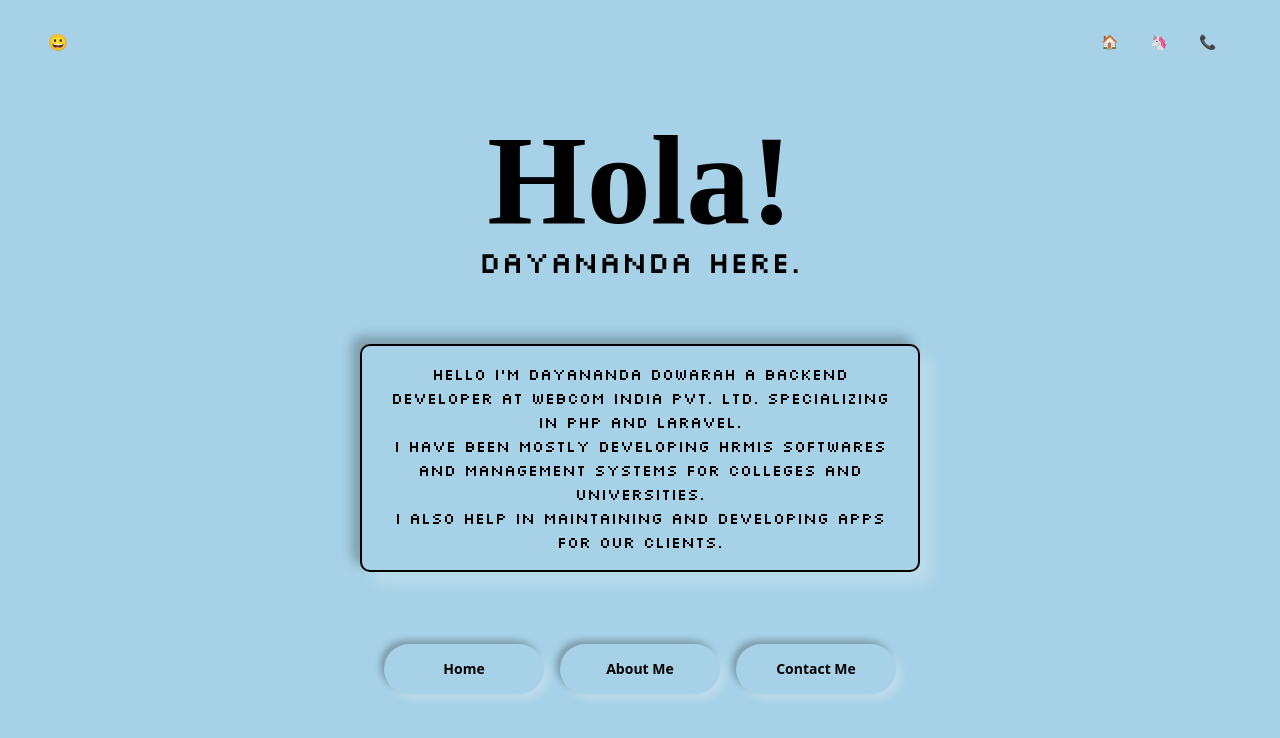
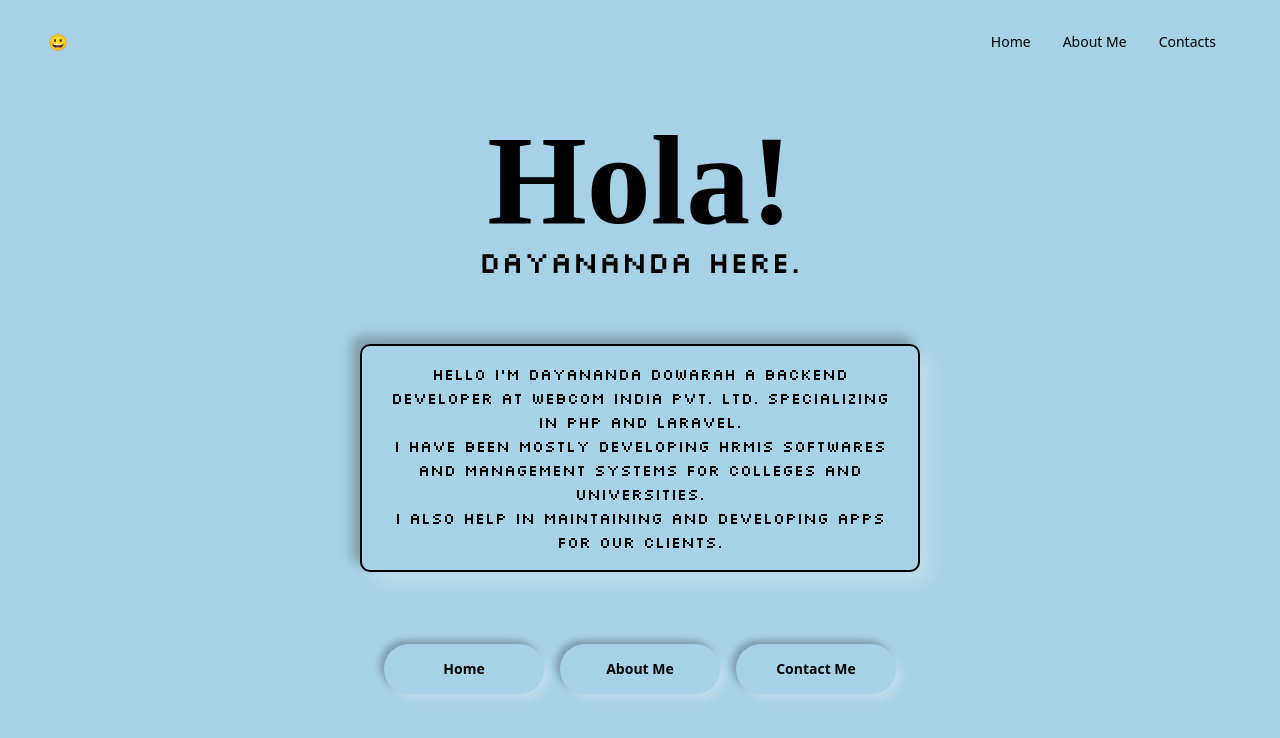
Before and after one commit to kuromadara/portfolio, a Next.js app: page / in a window 1280 px wide. Shown: the top 738 px of the page. Built offline with nearby package versions, Linux system fonts and the light colour scheme; a web font is replaced by a local one.

Commit message:
responive fix 2.0

```diff
--- a/Components/Navigation.tsx
+++ b/Components/Navigation.tsx
@@ -56,20 +56,20 @@ const Navigation = () => {
                         className={`flex-1 justify-self-center pb-3 mt-8 md:block md:pb-0 md:mt-0 ${navbar ? 'block' : 'hidden'
                             }`}
                     >
-                        <ul className="flex flex-col p-4 items-center mt-4 bg-gray-50 rounded-lg md:flex-row md:space-x-8 md:mt-0 md:text-sm md:font-medium md:border-0 md:bg-white dark:bg-gray-800 md:dark:bg-gray-900 dark:border-gray-700">
+                        <ul className="flex flex-col p-4 mt-4 bg-gray-50 rounded-lg md:flex-row md:space-x-8 md:mt-0 md:text-sm md:font-medium md:border-0 md:bg-white dark:bg-gray-800 md:dark:bg-gray-900 dark:border-gray-700">
                             <li >
                                 <Link href="/">
-                                    <a>&#127968;</a>
+                                    <a>Home</a>
                                 </Link>
                             </li>
                             <li>
                                 <Link href="/about-us">
-                                    <a>&#129412;</a>
+                                    <a>About Me</a>
                                 </Link>
                             </li>
                             <li>
                                 <Link href="/contact-us">
-                                    <a>&#128222;</a>
+                                    <a>Contacts</a>
                                 </Link>
                             </li>
                         </ul>
```
